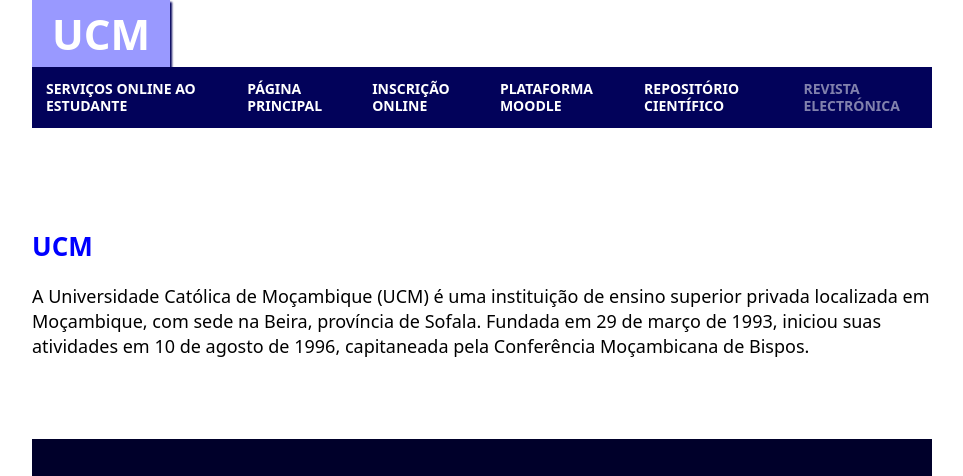
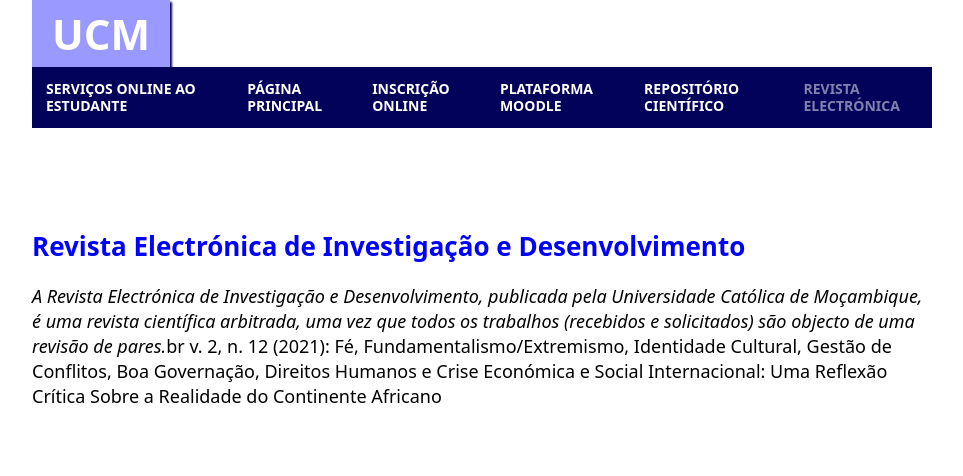
Before and after one commit to MomedAO/trabalho_ucm, a plain HTML site: page assets/pages/revista_eletronica.html in a window 1280 px wide. Shown: the top 476 px of the page, without its empty margins (158-1121 px from the left). Drawn offline with Linux system fonts and the light colour scheme; a web font is replaced by a local one.

Commit message:
conteudo

```diff
--- a/assets/pages/revista_eletronica.html
+++ b/assets/pages/revista_eletronica.html
@@ -30,13 +30,18 @@
 
   <main class="main_body">
     <header>
-      <h2>UCM</h2>
+      <h2>Revista Electrónica de Investigação e Desenvolvimento</h2>
     </header>
     <article>
       <p>
-        A Universidade Católica de Moçambique (UCM) é uma instituição de ensino superior privada localizada em
-        Moçambique, com sede na Beira, província de Sofala. Fundada em 29 de março de 1993, iniciou suas atividades em
-        10 de agosto de 1996, capitaneada pela Conferência Moçambicana de Bispos.
+        <em>A Revista Electrónica de Investigação e Desenvolvimento, publicada pela Universidade Católica de Moçambique,
+          é
+          uma revista científica arbitrada, uma vez que todos os trabalhos (recebidos e solicitados) são objecto de uma
+          revisão de pares.</em>br
+
+        v. 2, n. 12 (2021): Fé, Fundamentalismo/Extremismo, Identidade Cultural, Gestão de Conflitos, Boa Governação,
+        Direitos Humanos e Crise Económica e Social Internacional: Uma Reflexão Crítica Sobre a Realidade do Continente
+        Africano
       </p>
     </article>
   </main>
```
Also changed, not shown: assets/pages/repositorio_cientifico.html (+4 -4 lines).
